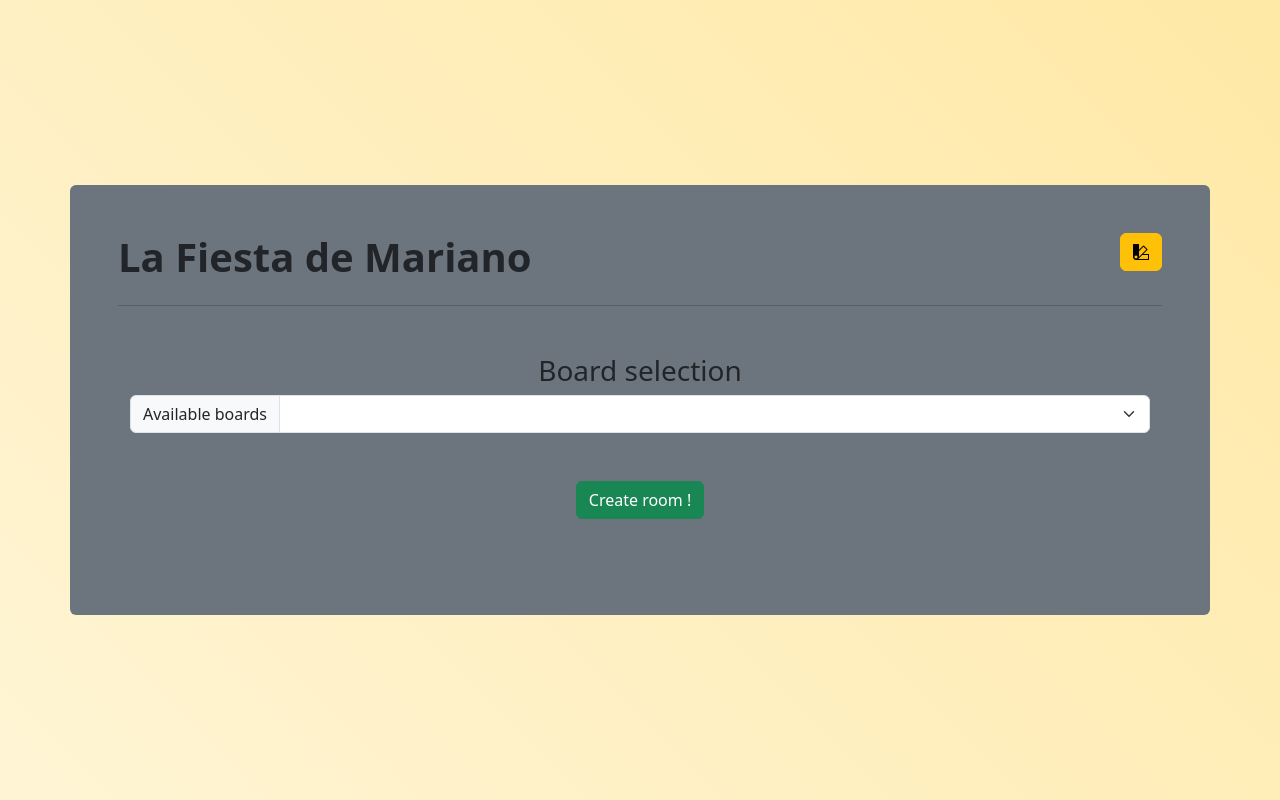
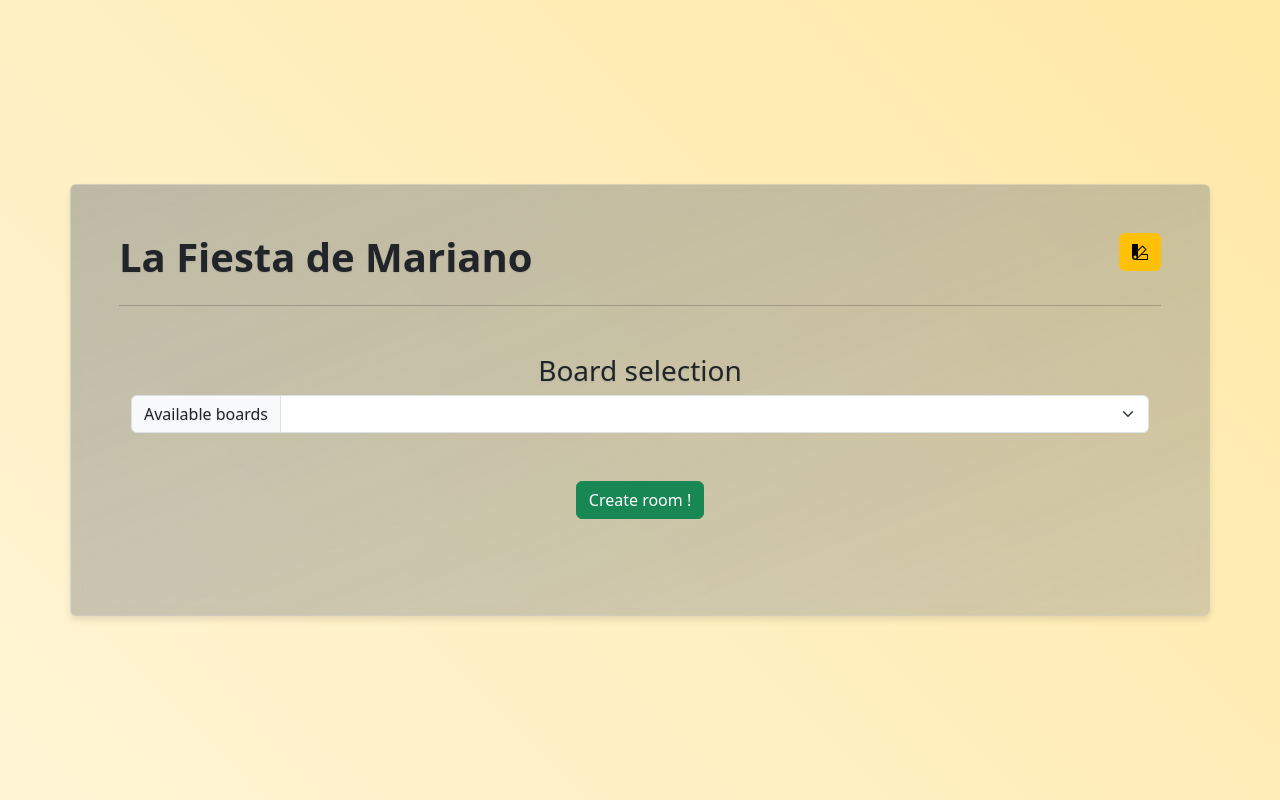
Before and after one commit to midas-dinero/la-fiesta-de-mariano, an Angular app: page / in a window 1280 px wide. Built offline with nearby package versions, Linux system fonts and the light colour scheme.

Commit message:
feat: glass themed dialogs

```diff
--- a/src/styles.css
+++ b/src/styles.css
@@ -1,4 +1,35 @@
-/* You can add global styles to this file, and also import other style files */
+.bg-secondary {
+    /* Remove default solid background */
+    background-color: transparent !important;
+    /* Apply a semi-transparent background color (you can adjust rgba values) */
+    background-image: linear-gradient(to bottom right, rgba(108, 117, 125, 0.3), rgba(108, 117, 125, 0.1)) !important; /* Adjust rgba values for desired transparency and color */
+
+    /* Apply the blur effect */
+    backdrop-filter: blur(10px); /* Adjust the blur value as needed */
+    -webkit-backdrop-filter: blur(10px); /* For Safari support */
+
+    /* Add a subtle border or shadow for depth */
+    border: 1px solid rgba(255, 255, 255, 0.2); /* Light border */
+    box-shadow: 0 4px 6px rgba(0, 0, 0, 0.1); /* Subtle shadow */
+
+    /* Add a subtle text shadow for readability on blurred backgrounds */
+    text-shadow: 0 1px 2px rgba(0, 0, 0, 0.1);
+}
+
+/* Target the CSS variable */
+:root {
+  --bs-secondary-rgb: 108, 117, 125; /* Ensure this matches Bootstrap's default secondary color */
+}
+.bg-secondary {
+    --bs-bg-opacity: 0.2; /* Adjust overall opacity if needed, works with background-color */
+    background-color: rgba(var(--bs-secondary-rgb), var(--bs-bg-opacity)) !important;
+    /* Ensure backdrop-filter and border/shadow are still applied */
+    backdrop-filter: blur(10px);
+    -webkit-backdrop-filter: blur(10px);
+    border: 1px solid rgba(255, 255, 255, 0.2);
+    box-shadow: 0 4px 6px rgba(0, 0, 0, 0.1);
+}
+
 
 /* Light Theme */
 .light-spatial-bg {
```
